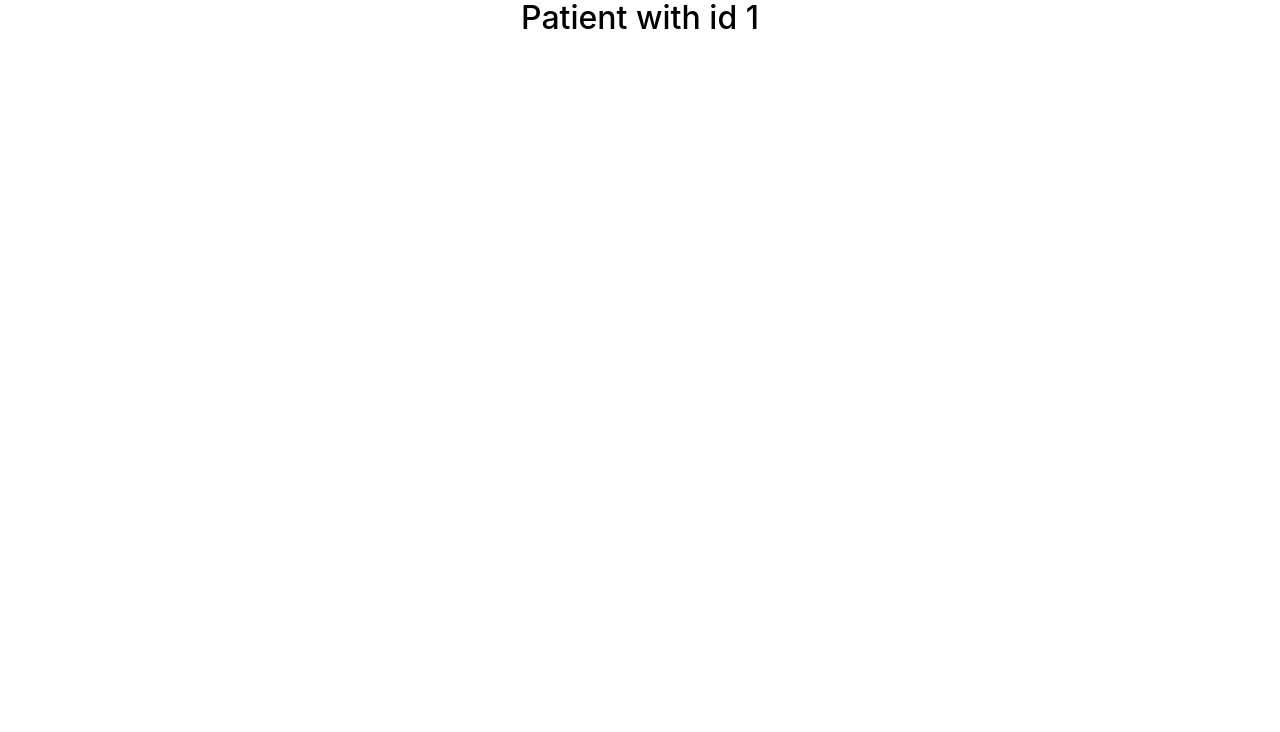
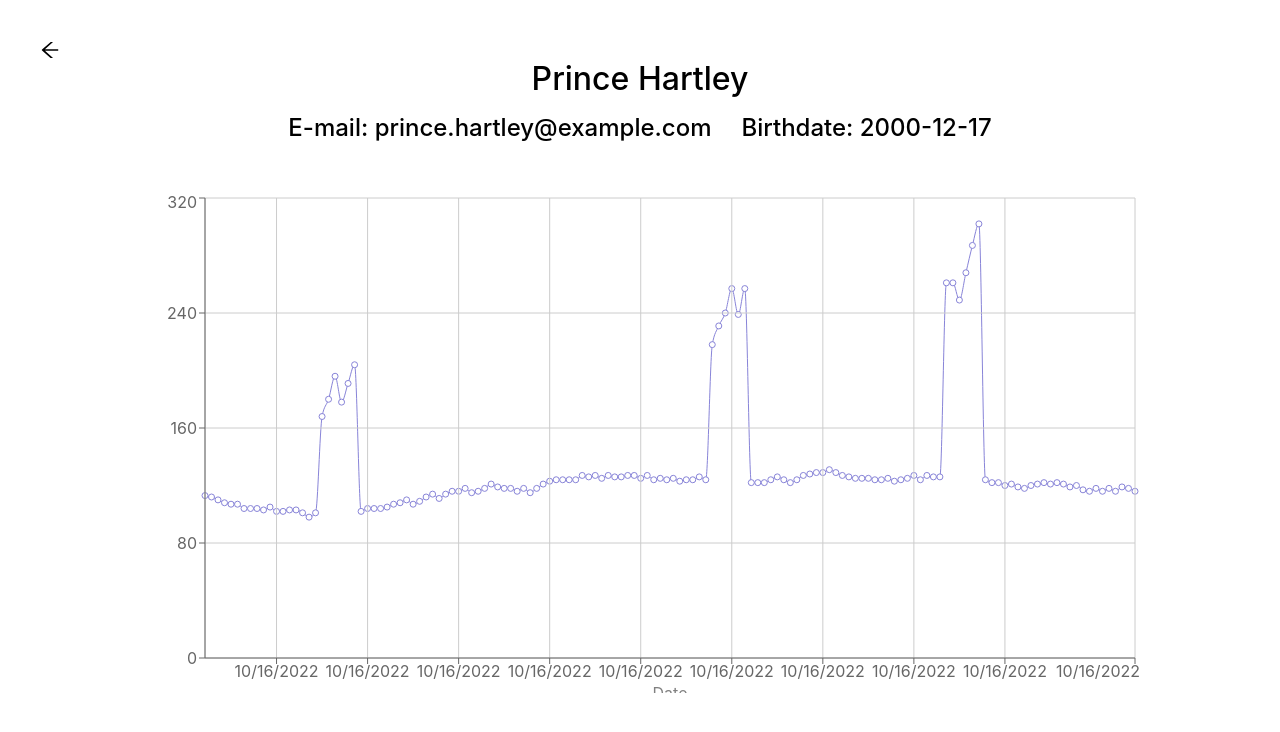
Before and after one commit to steeven276/cardiokla, a React (Vite) app: page /patient/1 in a window 1280 px wide. Shown: the top 732 px of the page. Built offline with nearby package versions, Linux system fonts and the light colour scheme.

Commit message:
feat(Patient): fill Patient page to show cardiac frequency graph

```diff
--- a/src/components/Patient/Patient.tsx
+++ b/src/components/Patient/Patient.tsx
@@ -1,9 +1,65 @@
-import { FunctionComponent } from "react";
-import { useParams } from "react-router-dom";
+import React from "react";
+import { useNavigate, useParams } from "react-router-dom";
+import { CartesianGrid, Label, Line, LineChart, XAxis, YAxis } from "recharts";
 import "./Patient.css";
+import { ArrowLeftOutlined } from "@ant-design/icons";
+import { usePatients } from "../../hooks/usePatients";
+import { usePatientMedicalData } from "../../hooks/usePatientMedicalData";
+import { CardiacFrequencyData } from "../../types/MedicalData";
 
-export const Patient: FunctionComponent = () => {
-  const { id } = useParams<{ id: string }>();
+export const Patient = () => {
+  const { id } = useParams();
+  const navigate = useNavigate();
 
-  return <h1>Patient with id {id}</h1>;
+  const patients = usePatients();
+
+  const patient = patients.find((patient) => patient.id === id);
+
+  if (patient === undefined) {
+    return <h1>Patient not found</h1>;
+  }
+
+  const medicalData = usePatientMedicalData(patient.id);
+
+  const getDisplayedDate = (dataPoint: CardiacFrequencyData) => {
+    const date = new Date(dataPoint.datetime);
+
+    return new Intl.DateTimeFormat().format(date);
+  };
+
+  return (
+    <>
+      <>
+        <div className="header">
+          <div onClick={() => navigate(-1)}>
+            <ArrowLeftOutlined className="back-icon" />
+          </div>
+          <div className="info-container">
+            <h1>{patient.name}</h1>
+            <div className="email-birthdate-container">
+              <h2>E-mail: {patient.email}</h2>
+              <div className="spacer"></div>
+              <h2>Birthdate: {patient.birthdate}</h2>
+            </div>
+          </div>
+        </div>
+        {medicalData !== null && (
+          <div className="chart-container">
+            <LineChart width={1000} height={500} data={medicalData}>
+              <Line type="monotone" dataKey="value" stroke="#8884d8" />
+              <CartesianGrid stroke="#ccc" />
+              <XAxis dataKey={getDisplayedDate}>
+                <Label value="Date" position="bottom" offset={0} />
+              </XAxis>
+              <YAxis>
+                <Label value={`Cardiac frequency (bpm)`} position="left" />
+              </YAxis>
+            </LineChart>
+          </div>
+        )}
+      </>
+    </>
+  );
 };
+
+export default Patient;
```
